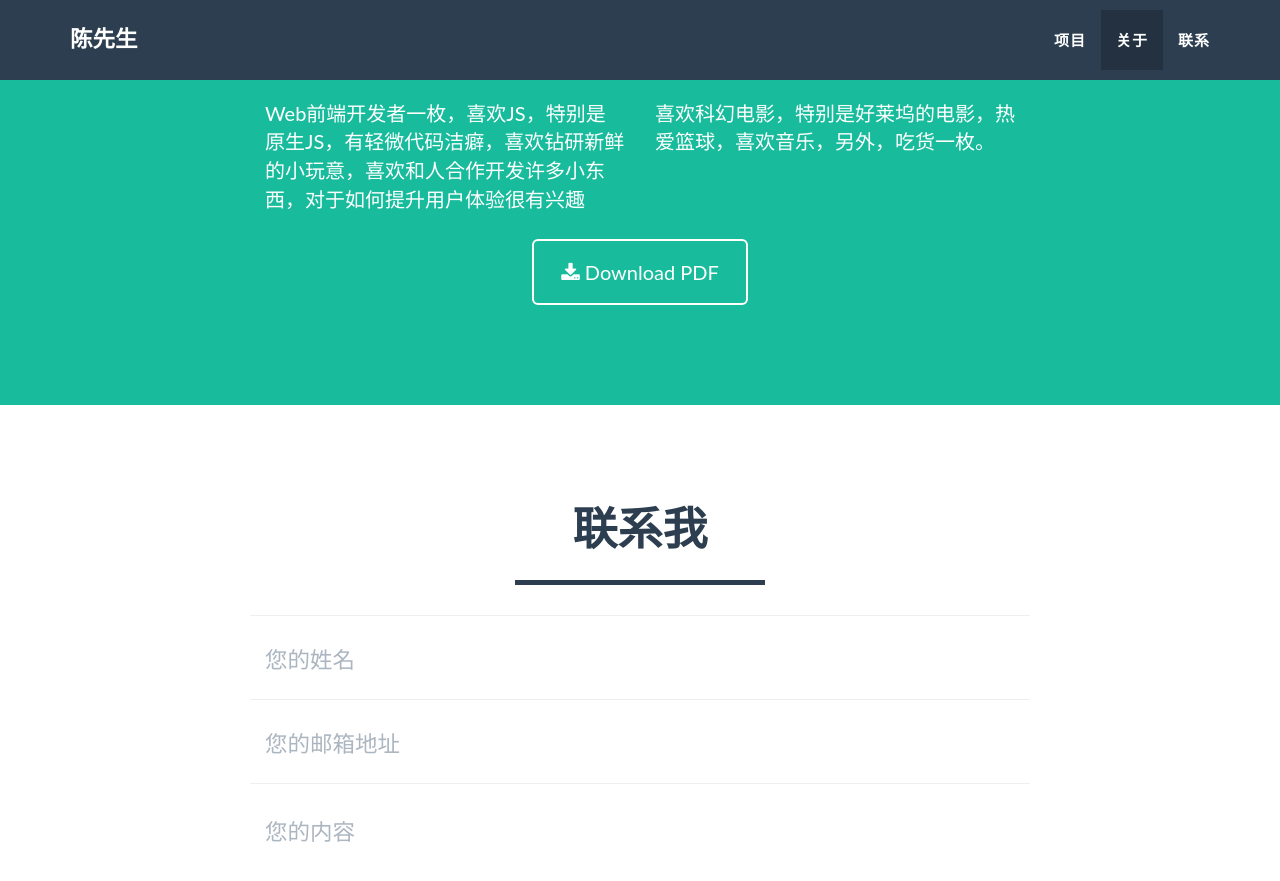
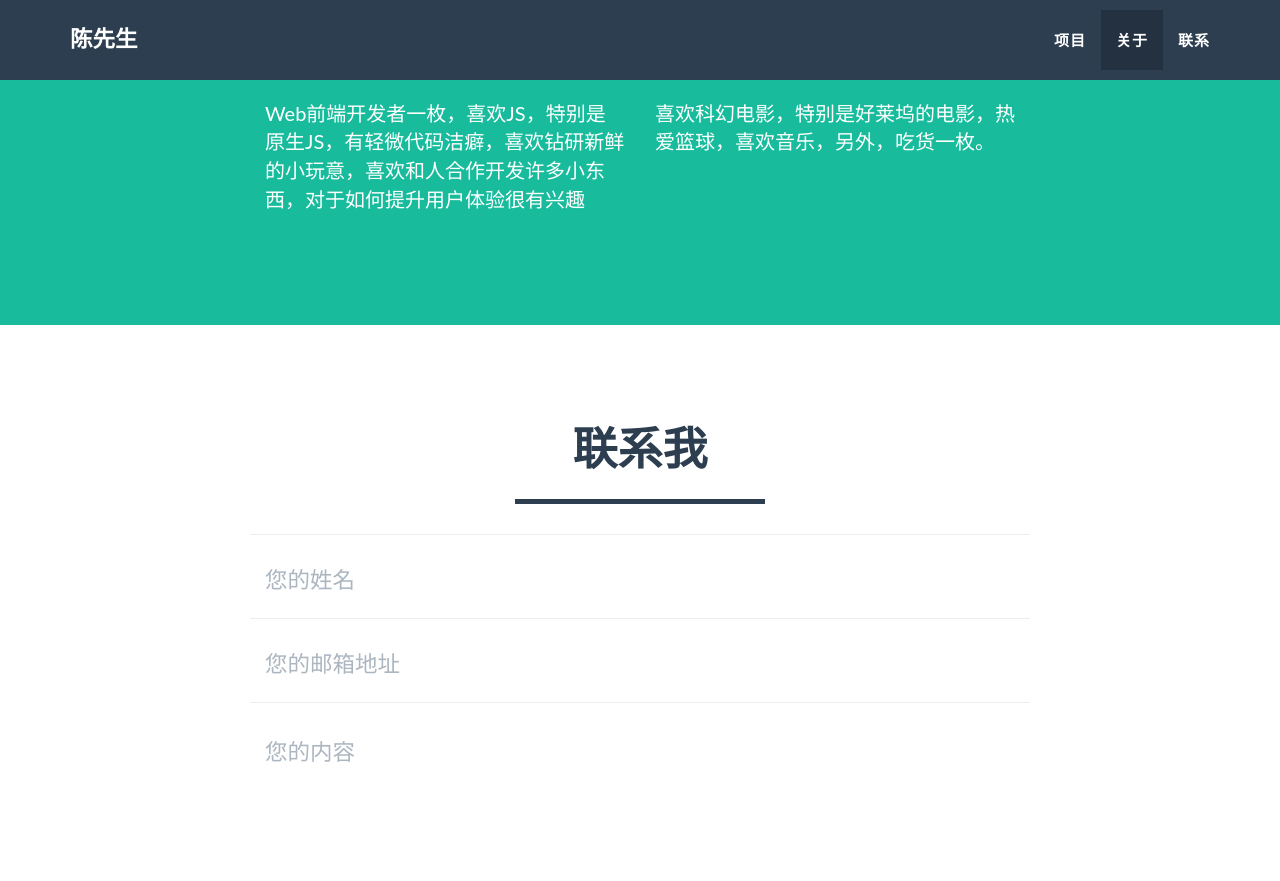
Before and after one commit to TopsyLai/myhomepage, a Jekyll site: the page built from index.html, in a window 1280 px wide and 900 px high, scrolled down 1486 px. Shown: the top 881 px of the window. Built offline with Jekyll 4.4.1, drawn with Linux system fonts in a browser that asks for light colours; some web fonts are replaced.

Commit message:
Update about.html

```diff
--- a/_includes/about.html
+++ b/_includes/about.html
@@ -15,9 +15,9 @@
                     <p>喜欢科幻电影，特别是好莱坞的电影，热爱篮球，喜欢音乐，另外，吃货一枚。</p>
                 </div>
                 <div class="col-lg-8 col-lg-offset-2 text-center">
-                    <a href="#" class="btn btn-lg btn-outline" id="downPdf">
+<!--                     <a href="#" class="btn btn-lg btn-outline" id="downPdf">
                         <i class="fa fa-download"></i> Download PDF
-                    </a>
+                    </a> -->
                 </div>
             </div>
         </div>
```
